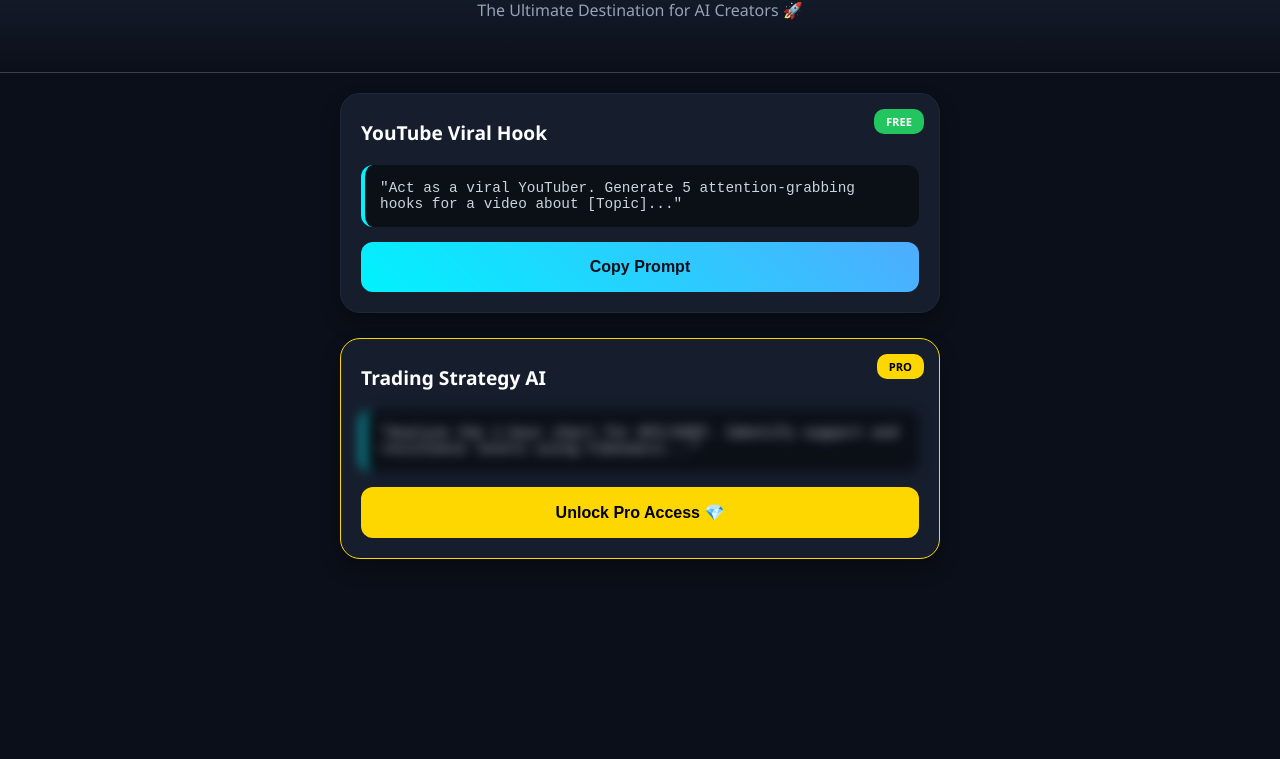
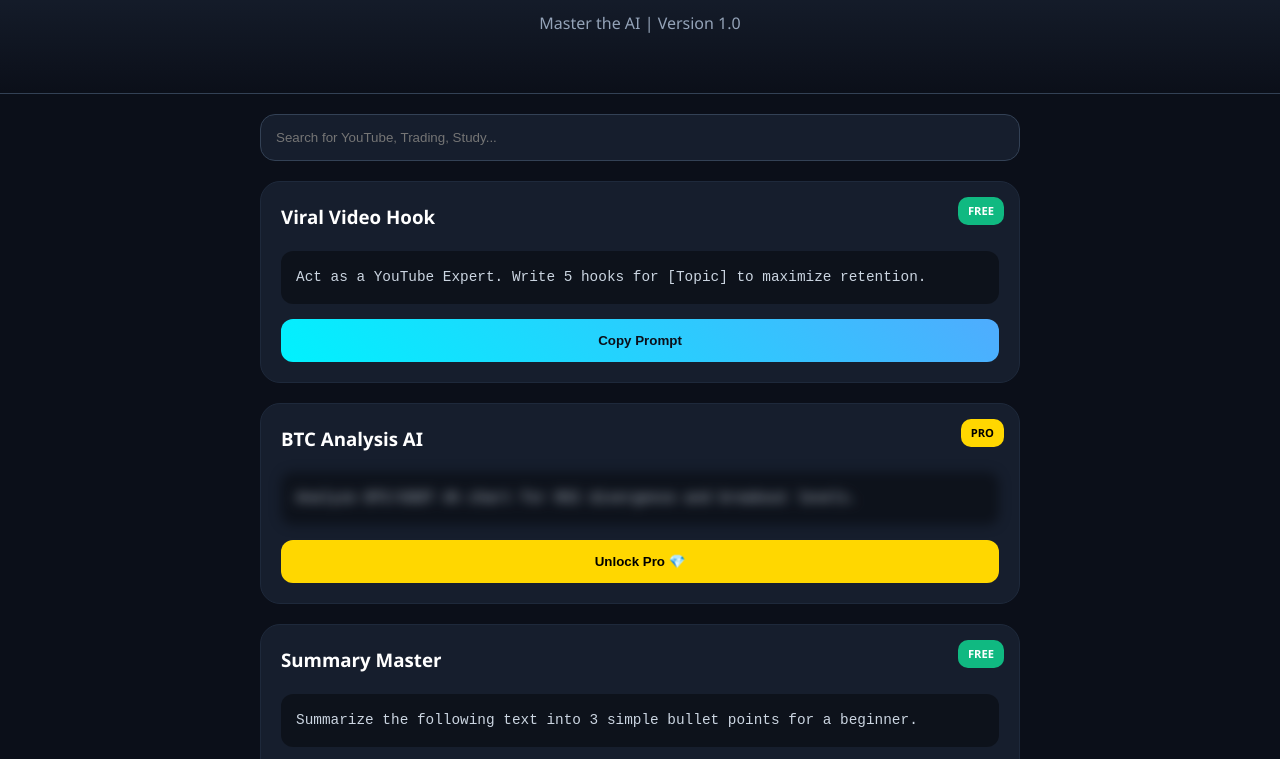
Before and after one commit to sagarkumartrader50-collab/SmartPrompt-Hub, a plain HTML site: page index.html in a window 1280 px wide. Shown: the part 101-860 px from the top of the page. Before the commit the page ends 800 px from the top, so only its background shows below. Drawn offline with Linux system fonts and the light colour scheme.

Commit message:
Refactor styles and update HTML structure

```diff
--- a/index.html
+++ b/index.html
@@ -5,82 +5,77 @@
     <meta name="viewport" content="width=device-width, initial-scale=1.0">
     <title>SmartPrompt Hub | Master the AI</title>
     <style>
-        :root { --primary: #00f2fe; --accent: #4facfe; --bg: #0b0f19; --card: #161e2d; --gold: #ffd700; }
-        body { background-color: var(--bg); color: #e2e8f0; font-family: 'Segoe UI', sans-serif; margin: 0; padding: 0; }
-
-        header { text-align: center; padding: 35px 15px; background: linear-gradient(to bottom, #1e293b, var(--bg)); border-bottom: 1px solid #334155; }
-        h1 { font-size: 2.5rem; margin: 0; background: linear-gradient(45deg, var(--primary), var(--accent)); -webkit-background-clip: text; -webkit-text-fill-color: transparent; font-weight: 800; }
-        .tagline { color: #94a3b8; margin-top: 10px; font-size: 1rem; }
-
-        .container { padding: 20px; max-width: 600px; margin: auto; }
-
-        .prompt-card { background: var(--card); border-radius: 20px; padding: 20px; margin-bottom: 25px; border: 1px solid #1e293b; position: relative; box-shadow: 0 10px 20px rgba(0,0,0,0.3); }
-        .badge { position: absolute; top: 15px; right: 15px; padding: 5px 12px; border-radius: 10px; font-size: 0.7rem; font-weight: bold; text-transform: uppercase; }
-        .badge-free { background: #22c55e; color: white; }
+        :root { --primary: #00f2fe; --accent: #4facfe; --bg: #0b0f19; --card: #161e2d; --gold: #ffd700; --text: #e2e8f0; }
+        * { box-sizing: border-box; -webkit-tap-highlight-color: transparent; }
+        body { background-color: var(--bg); color: var(--text); font-family: 'Segoe UI', Roboto, sans-serif; margin: 0; padding: 0; line-height: 1.6; }
+        header { text-align: center; padding: 40px 20px; background: linear-gradient(to bottom, #1e293b, var(--bg)); border-bottom: 1px solid #334155; }
+        h1 { font-size: 2.2rem; margin: 0; background: linear-gradient(45deg, var(--primary), var(--accent)); -webkit-background-clip: text; -webkit-text-fill-color: transparent; font-weight: 800; }
+        .container { padding: 20px; max-width: 800px; margin: auto; }
+        .search-box { width: 100%; padding: 15px; border-radius: 15px; border: 1px solid #334155; background: var(--card); color: white; margin-bottom: 20px; outline: none; }
+        .prompt-card { background: var(--card); border-radius: 20px; padding: 20px; margin-bottom: 20px; border: 1px solid #1e293b; position: relative; }
+        .badge { position: absolute; top: 15px; right: 15px; padding: 5px 10px; border-radius: 10px; font-size: 0.7rem; font-weight: 800; }
+        .badge-free { background: #10b981; color: white; }
         .badge-pro { background: var(--gold); color: black; }
-
-        h3 { margin-top: 5px; color: white; font-size: 1.2rem; }
-        .prompt-box { background: #00000080; padding: 15px; border-radius: 12px; font-family: 'Courier New', monospace; font-size: 0.9rem; margin: 15px 0; border-left: 4px solid var(--primary); color: #cbd5e1; }
-        .locked { filter: blur(6px); pointer-events: none; user-select: none; }
-
-        .btn { width: 100%; border: none; padding: 16px; border-radius: 12px; font-weight: 900; cursor: pointer; font-size: 1rem; transition: 0.3s; }
+        .prompt-box { background: rgba(0,0,0,0.4); padding: 15px; border-radius: 12px; font-family: monospace; font-size: 0.9rem; margin-bottom: 15px; color: #cbd5e1; }
+        .locked { filter: blur(6px); pointer-events: none; }
+        .btn { width: 100%; border: none; padding: 14px; border-radius: 12px; font-weight: 800; cursor: pointer; transition: 0.3s; }
         .btn-free { background: linear-gradient(45deg, var(--primary), var(--accent)); color: #0b0f19; }
         .btn-pro { background: var(--gold); color: black; }
-        .btn:active { transform: scale(0.96); }
-
-        /* Payment Modal */
-        #modal { display: none; position: fixed; top:0; left:0; width:100%; height:100%; background:rgba(0,0,0,0.95); z-index:1000; justify-content:center; align-items:center; padding: 20px; }
-        .modal-box { background: var(--card); padding: 40px 20px; border-radius: 25px; text-align: center; border: 2px solid var(--gold); width: 100%; max-width: 400px; }
+        #modal { display: none; position: fixed; top:0; left:0; width:100%; height:100%; background:rgba(0,0,0,0.9); z-index:2000; justify-content:center; align-items:center; padding: 20px; }
+        .modal-box { background: var(--card); padding: 30px; border-radius: 25px; text-align: center; border: 2px solid var(--gold); width: 100%; max-width: 400px; }
     </style>
 </head>
 <body>
-
     <header>
         <h1>SmartPrompt Hub</h1>
-        <p class="tagline">The Ultimate Destination for AI Creators 🚀</p>
+        <p style="color: #94a3b8;">Master the AI | Version 1.0</p>
     </header>
-
     <div class="container">
-        <div class="prompt-card">
-            <span class="badge badge-free">Free</span>
-            <h3>YouTube Viral Hook</h3>
-            <div class="prompt-box">"Act as a viral YouTuber. Generate 5 attention-grabbing hooks for a video about [Topic]..."</div>
-            <button class="btn btn-free" onclick="copy(this)">Copy Prompt</button>
-        </div>
-
-        <div class="prompt-card" style="border-color: var(--gold);">
-            <span class="badge badge-pro">Pro</span>
-            <h3>Trading Strategy AI</h3>
-            <div class="prompt-box locked">"Analyze the 1-hour chart for BTC/USDT. Identify support and resistance levels using Fibonacci..."</div>
-            <button class="btn btn-pro" onclick="openModal()">Unlock Pro Access 💎</button>
+        <input type="text" class="search-box" id="search" placeholder="Search for YouTube, Trading, Study..." onkeyup="search()">
+        <div id="list"></div>
+    </div>
+    <div id="modal">
+        <div class="modal-box">
+            <h2 style="color:var(--gold);">Unlock Pro Access 👑</h2>
+            <p>Get 50+ Premium Trading & Business Prompts.</p>
+            <h1>₹99 <small style="font-size:1rem;">/month</small></h1>
+            <button class="btn btn-pro" onclick="window.location.href='https://razorpay.me/@smartprompthub'">Pay with UPI</button>
+            <p onclick="closeModal()" style="color:#64748b; margin-top:15px; cursor:pointer; font-weight:bold;">Maybe Later</p>
         </div>
     </div>
-
-    <div id="modal">
-        <div class="modal-box">
-            <h2 style="color:var(--gold)">Become a Pro Member!</h2>
-            <p>Unlock 50+ Secret Trading & Business Prompts.</p>
-            <h1 style="color:white; margin: 20px 0;">₹99 <small style="font-size:1rem; color:#94a3b8;">/month</small></h1>
-            <button class="btn btn-pro" onclick="window.location.href='https://razorpay.me/@yourname'">Pay with UPI</button>
-            <p onclick="closeModal()" style="color:#64748b; margin-top:20px; cursor:pointer; font-weight:bold;">Maybe Later</p>
-        </div>
-    </div>
-
     <script>
-        function copy(btn) {
-            const txt = btn.previousElementSibling.innerText;
-            navigator.clipboard.writeText(txt);
-            const oldText = btn.innerText;
+        const prompts = [
+            { cat: 'YouTube', type: 'free', title: 'Viral Video Hook', text: 'Act as a YouTube Expert. Write 5 hooks for [Topic] to maximize retention.' },
+            { cat: 'Trading', type: 'pro', title: 'BTC Analysis AI', text: 'Analyze BTC/USDT 4h chart for RSI divergence and breakout levels.' },
+            { cat: 'Study', type: 'free', title: 'Summary Master', text: 'Summarize the following text into 3 simple bullet points for a beginner.' },
+            { cat: 'Business', type: 'pro', title: 'Cold Email Strategy', text: 'Write a high-converting cold email for [Service] targeting [Industry].' },
+            { cat: 'Trading', type: 'pro', title: 'Bank Nifty Scalping', text: 'Analyze Bank Nifty for 5-minute scalping opportunities using VWAP and RSI.' },
+            { cat: 'YouTube', type: 'free', title: 'SEO Title Generator', text: 'Generate 10 clickable, SEO-friendly titles for a video about [Topic].' },
+            { cat: 'Study', type: 'pro', title: 'Exam Revision Plan', text: 'Create a 7-day revision plan for [Subject] using active recall and spaced repetition.' }
+        ];
+        function render(data) {
+            document.getElementById('list').innerHTML = data.map(p => `
+                <div class="prompt-card">
+                    <span class="badge ${p.type === 'free' ? 'badge-free' : 'badge-pro'}">${p.type.toUpperCase()}</span>
+                    <h3 style="margin-top:0; color:white;">${p.title}</h3>
+                    <div class="prompt-box ${p.type === 'pro' ? 'locked' : ''}">${p.text}</div>
+                    ${p.type === 'free' ? `<button class="btn btn-free" onclick="copyText(this, '${p.text}')">Copy Prompt</button>` : `<button class="btn btn-pro" onclick="openModal()">Unlock Pro 💎</button>`}
+                </div>
+            `).join('');
+        }
+        function copyText(btn, text) {
+            navigator.clipboard.writeText(text);
             btn.innerText = "✅ Prompt Copied!";
-            btn.style.background = "#22c55e";
-            setTimeout(() => {
-                btn.innerText = oldText;
-                btn.style.background = "linear-gradient(45deg, #00f2fe, #4facfe)";
-            }, 2000);
+            btn.style.background = "#10b981";
+            setTimeout(() => { btn.innerText = "Copy Prompt"; btn.style.background = ""; }, 2000);
         }
-
+        function search() {
+            const val = document.getElementById('search').value.toLowerCase();
+            render(prompts.filter(p => p.title.toLowerCase().includes(val) || p.cat.toLowerCase().includes(val)));
+        }
         function openModal() { document.getElementById('modal').style.display = 'flex'; }
         function closeModal() { document.getElementById('modal').style.display = 'none'; }
+        render(prompts);
     </script>
 </body>
 </html>
```
